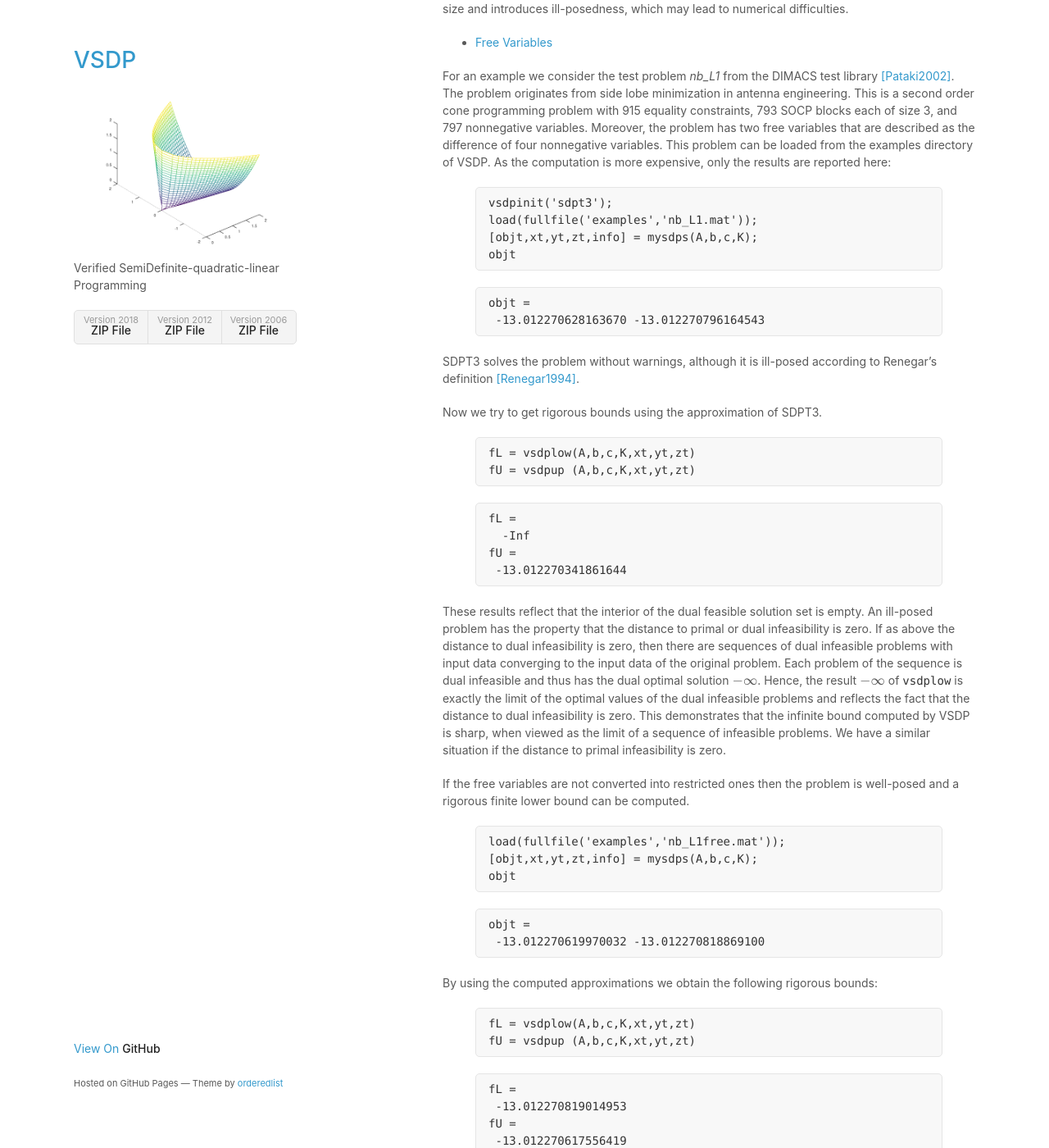
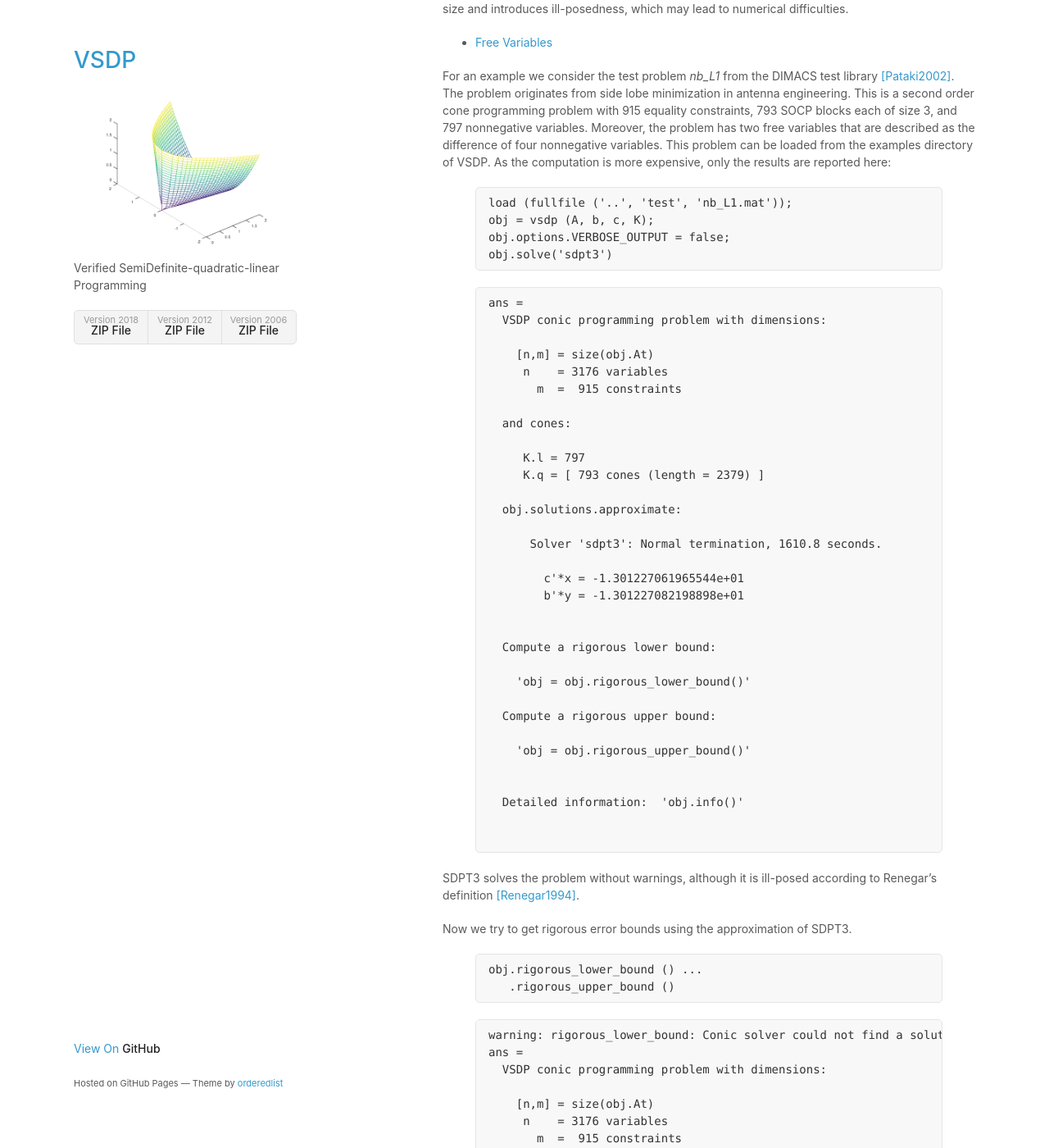
Before and after one commit to vsdp/vsdp-bundle, a Jekyll site: the page built from _pages/free_variables.md, in a window 1280 px wide and 1400 px high, scrolled down 193 px. Shown: the whole window at 82% size. Built offline with Jekyll 4.4.1, drawn with Linux system fonts in a browser that asks for light colours; our own code applies the rules of GitHub Pages for plain Markdown files; formulas are drawn with MathJax 3; a script that is not in the unit is left out; some of the changed text lies outside the part shown.

Commit message:
Update _pages/free_variables.md.

```diff
--- a/_pages/free_variables.md
+++ b/_pages/free_variables.md
@@ -31,32 +31,102 @@
 are reported here:
 
 {% highlight matlab %}
-vsdpinit('sdpt3');
-load(fullfile('examples','nb_L1.mat'));
-[objt,xt,yt,zt,info] = mysdps(A,b,c,K);
-objt
+load (fullfile ('..', 'test', 'nb_L1.mat'));
+obj = vsdp (A, b, c, K);
+obj.options.VERBOSE_OUTPUT = false;
+obj.solve('sdpt3')
 {% endhighlight %}
 
-{% highlight matlab %}
-objt =
- -13.012270628163670 -13.012270796164543
+{% highlight text %}
+ans =
+  VSDP conic programming problem with dimensions:
+
+    [n,m] = size(obj.At)
+     n    = 3176 variables
+       m  =  915 constraints
+
+  and cones:
+
+     K.l = 797
+     K.q = [ 793 cones (length = 2379) ]
+
+  obj.solutions.approximate:
+
+      Solver 'sdpt3': Normal termination, 1610.8 seconds.
+
+        c'*x = -1.301227061965544e+01
+        b'*y = -1.301227082198898e+01
+
+
+  Compute a rigorous lower bound:
+
+    'obj = obj.rigorous_lower_bound()'
+
+  Compute a rigorous upper bound:
+
+    'obj = obj.rigorous_upper_bound()'
+
+
+  Detailed information:  'obj.info()'
+
+
+
 {% endhighlight %}
 
 SDPT3 solves the problem without warnings, although it is ill-posed according
 to Renegar's definition [[Renegar1994]](/references#Renegar1994).
 
-Now we try to get rigorous bounds using the approximation of SDPT3.
+Now we try to get rigorous error bounds using the approximation of SDPT3.
 
 {% highlight matlab %}
-fL = vsdplow(A,b,c,K,xt,yt,zt)
-fU = vsdpup (A,b,c,K,xt,yt,zt)
+obj.rigorous_lower_bound () ...
+   .rigorous_upper_bound ()
 {% endhighlight %}
 
-{% highlight matlab %}
-fL =
-  -Inf
-fU =
- -13.012270341861644
+{% highlight text %}
+warning: rigorous_lower_bound: Conic solver could not find a solution for perturbed problem
+ans =
+  VSDP conic programming problem with dimensions:
+
+    [n,m] = size(obj.At)
+     n    = 3176 variables
+       m  =  915 constraints
+
+  and cones:
+
+     K.l = 797
+     K.q = [ 793 cones (length = 2379) ]
+
+  obj.solutions.approximate:
+
+      Solver 'sdpt3': Normal termination, 1610.8 seconds.
+
+        c'*x = -1.301227061965544e+01
+        b'*y = -1.301227082198898e+01
+
+
+  obj.solutions.rigorous_lower_bound:
+
+      Solver 'sdpt3': Unknown, 1434.9 seconds, 1 iterations.
+
+          fL = -Inf
+
+  obj.solutions.rigorous_upper_bound:
+
+      Solver 'sdpt3': Normal termination, 3481.1 seconds, 2 iterations.
+
+          fU = -1.301227061976696e+01
+
+
+  The rigorous lower bound is infinite, check dual infeasibility:
+
+    'obj = obj.check_dual_infeasible()'
+
+
+  Detailed information:  'obj.info()'
+
+
+
 {% endhighlight %}
 
 These results reflect that the interior of the dual feasible solution set is
@@ -65,39 +135,120 @@
 is zero, then there are sequences of dual infeasible problems with input data
 converging to the input data of the original problem. Each problem of the
 sequence is dual infeasible and thus has the dual optimal solution <span>$-\infty$</span>.
-Hence, the result <span>$-\infty$</span> of `vsdplow` is exactly the limit of the optimal
-values of the dual infeasible problems and reflects the fact that the
-distance to dual infeasibility is zero.  This demonstrates that the infinite
-bound computed by VSDP is sharp, when viewed as the limit of a sequence of
-infeasible problems.  We have a similar situation if the distance to primal
-infeasibility is zero.
+Hence, the result <span>$-\infty$</span> of `rigorous_lower_bound` is exactly the limit of
+the optimal values of the dual infeasible problems and reflects the fact that
+the distance to dual infeasibility is zero.  This demonstrates that the
+infinite bound computed by VSDP is sharp, when viewed as the limit of a
+sequence of infeasible problems.  We have a similar situation if the distance
+to primal infeasibility is zero.
 
 If the free variables are not converted into restricted ones then the problem
 is well-posed and a rigorous finite lower bound can be computed.
 
 {% highlight matlab %}
-load(fullfile('examples','nb_L1free.mat'));
-[objt,xt,yt,zt,info] = mysdps(A,b,c,K);
-objt
+load (fullfile ('..', 'test', 'nb_L1free.mat'));
+obj = vsdp (A, b, c, K);
+obj.options.VERBOSE_OUTPUT = false;
+obj.solve('sdpt3')
 {% endhighlight %}
 
-{% highlight matlab %}
-objt =
- -13.012270619970032 -13.012270818869100
+{% highlight text %}
+ans =
+  VSDP conic programming problem with dimensions:
+
+    [n,m] = size(obj.At)
+     n    = 3174 variables
+       m  =  915 constraints
+
+  and cones:
+
+     K.f = 2
+     K.l = 793
+     K.q = [ 793 cones (length = 2379) ]
+
+  obj.solutions.approximate:
+
+      Solver 'sdpt3': Normal termination, 1567.6 seconds.
+
+        c'*x = -1.301227062329676e+01
+        b'*y = -1.301227081898066e+01
+
+
+  Compute a rigorous lower bound:
+
+    'obj = obj.rigorous_lower_bound()'
+
+  Compute a rigorous upper bound:
+
+    'obj = obj.rigorous_upper_bound()'
+
+
+  Detailed information:  'obj.info()'
+
+
+
 {% endhighlight %}
 
 By using the computed approximations we obtain the following rigorous bounds:
 
 {% highlight matlab %}
-fL = vsdplow(A,b,c,K,xt,yt,zt)
-fU = vsdpup (A,b,c,K,xt,yt,zt)
+obj.rigorous_lower_bound () ...
+   .rigorous_upper_bound ()
 {% endhighlight %}
 
-{% highlight matlab %}
-fL =
- -13.012270819014953
-fU =
- -13.012270617556419
+{% highlight text %}
+
+
+--------------------------------------------------
+  VSDP.RIGOROUS_LOWER_BOUND  (iteration 1)
+--------------------------------------------------
+  Violated cones    (dl < 0): 4
+  Max. violation     min(dl): -8.66e-13
+  Perturbation  max(epsilon): +1.30e-12
+
+  Solve perturbed problem using 'sdpt3'.
+--------------------------------------------------
+
+
+ans =
+  VSDP conic programming problem with dimensions:
+
+    [n,m] = size(obj.At)
+     n    = 3174 variables
+       m  =  915 constraints
+
+  and cones:
+
+     K.f = 2
+     K.l = 793
+     K.q = [ 793 cones (length = 2379) ]
+
+  obj.solutions.approximate:
+
+      Solver 'sdpt3': Normal termination, 1567.6 seconds.
+
+        c'*x = -1.301227062329676e+01
+        b'*y = -1.301227081898066e+01
+
+
+  obj.solutions.rigorous_lower_bound:
+
+      Solver 'sdpt3': Normal termination, 1579.5 seconds, 1 iterations.
+
+          fL = -1.301227081883969e+01
+
+  obj.solutions.rigorous_upper_bound:
+
+      Normal termination, 6.9 seconds, 0 iterations.
+
+          fU = -1.301227062100146e+01
+
+
+
+  Detailed information:  'obj.info()'
+
+
+
 {% endhighlight %}
 
 Therefore, without splitting the free variables, we get rigorous finite lower
```
